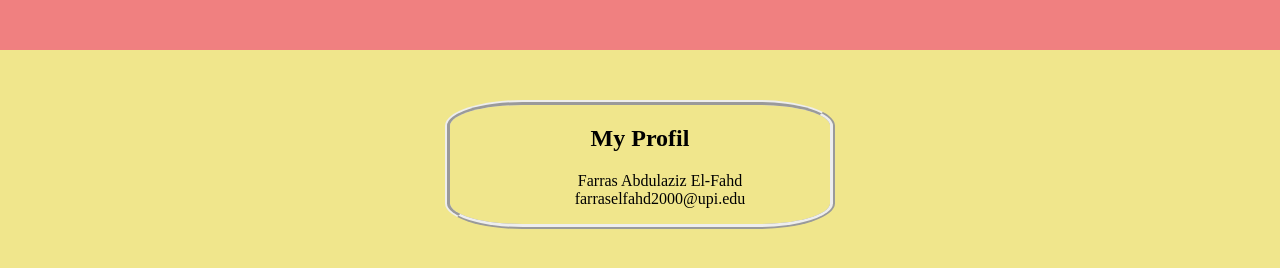
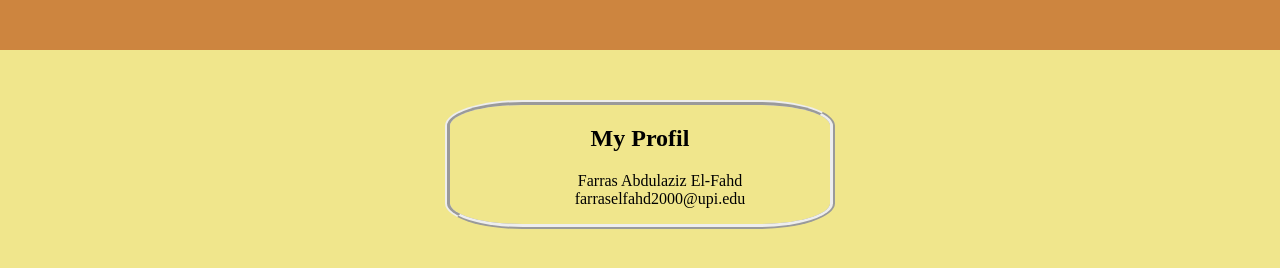
Before and after one commit to frsfahd/praktikumRPL, a plain HTML site: page index.html in a window 1280 px wide. Drawn offline with Linux system fonts and the light colour scheme.

Commit message:
tambah header2

```diff
--- a/style.css
+++ b/style.css
@@ -22,7 +22,7 @@ body {
 #header {
   width: 100%;
   height: 50px;
-  background-color: lightcoral;
+  background-color: peru;
   top: 0;
   left: 0;
   position: absolute;
```
